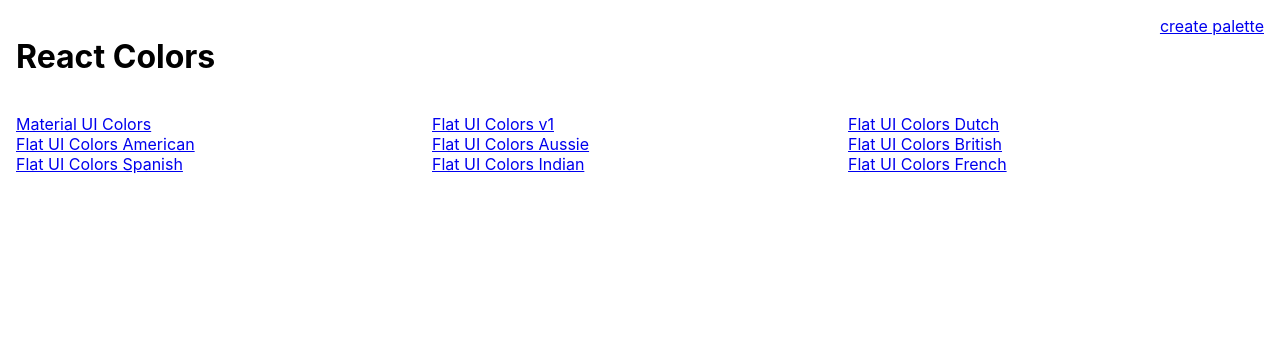
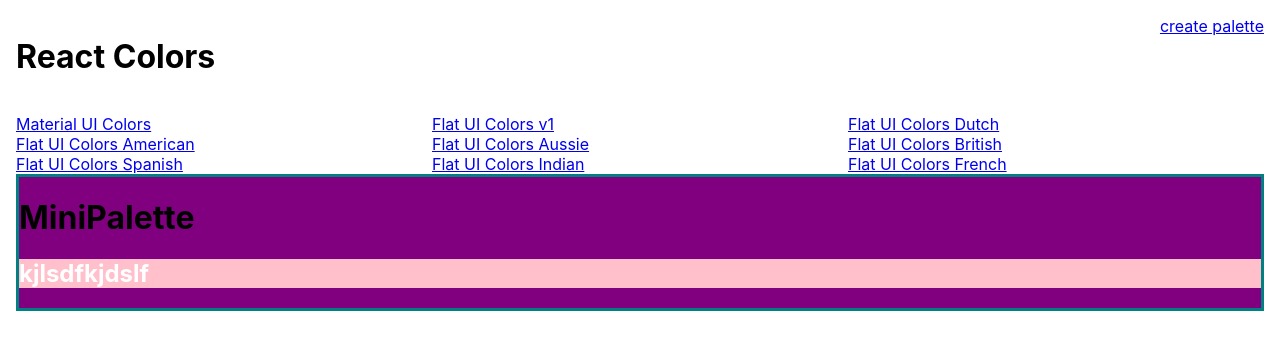
Before and after one commit to madebymilly/react-colors-project, a React (Create React App) app: page / in a window 1280 px wide. Shown: the top 350 px of the page. Built offline with nearby package versions, Linux system fonts and the light colour scheme.

Commit message:
added styles from material-ui, with demo styles

```diff
--- a/package.json
+++ b/package.json
@@ -9,6 +9,7 @@
     "@emotion/styled": "^11.3.0",
     "@mui/icons-material": "^5.0.1",
     "@mui/material": "^5.0.2",
+    "@mui/styles": "^5.0.1",
     "@testing-library/jest-dom": "^5.14.1",
     "@testing-library/react": "^11.2.7",
     "@testing-library/user-event": "^12.8.3",
--- /dev/null
+++ b/src/MiniPalette.js
@@ -0,0 +1,29 @@
+import React from 'react';
+import { withStyles, withThemeCreator } from '@mui/styles';
+
+const styles = {
+  main: {
+    backgroundColor: 'purple',
+    border: '3px solid teal',
+
+  },
+  secondary: {
+    background: 'pink',
+    '& h1': {
+      color: 'white',
+    }
+  },
+}
+
+function MiniPalette(props) {
+  const { classes } = props;
+  console.log(classes);
+  return (
+    <div className={classes.main}>
+      <h1>MiniPalette</h1>
+      <section className={classes.secondary}><h1>kjlsdfkjdslf</h1></section>
+    </div>
+  )
+}
+
+export default withStyles(styles)(MiniPalette);
--- a/src/PaletteList.js
+++ b/src/PaletteList.js
@@ -1,5 +1,7 @@
 import React, { Component } from 'react'
 import { Link } from "react-router-dom";
+
+import MiniPalette from './MiniPalette';
 
 import './styles/PaletteList.css'
 
@@ -9,6 +11,7 @@
     const navLinks = palettes.map((palette, i) =>
       <Link
         exact
+        key={i}
         className="PaletteList__nav-link"
         to={`/palette/${palette.id}`}
       >
@@ -24,6 +27,7 @@
         <nav className="PaletteList__nav">
           {navLinks}
         </nav>
+        <MiniPalette />
       </div>
     )
   }
```
Also changed, not shown: 1 other file (tests, documents, lock files or other folders).
